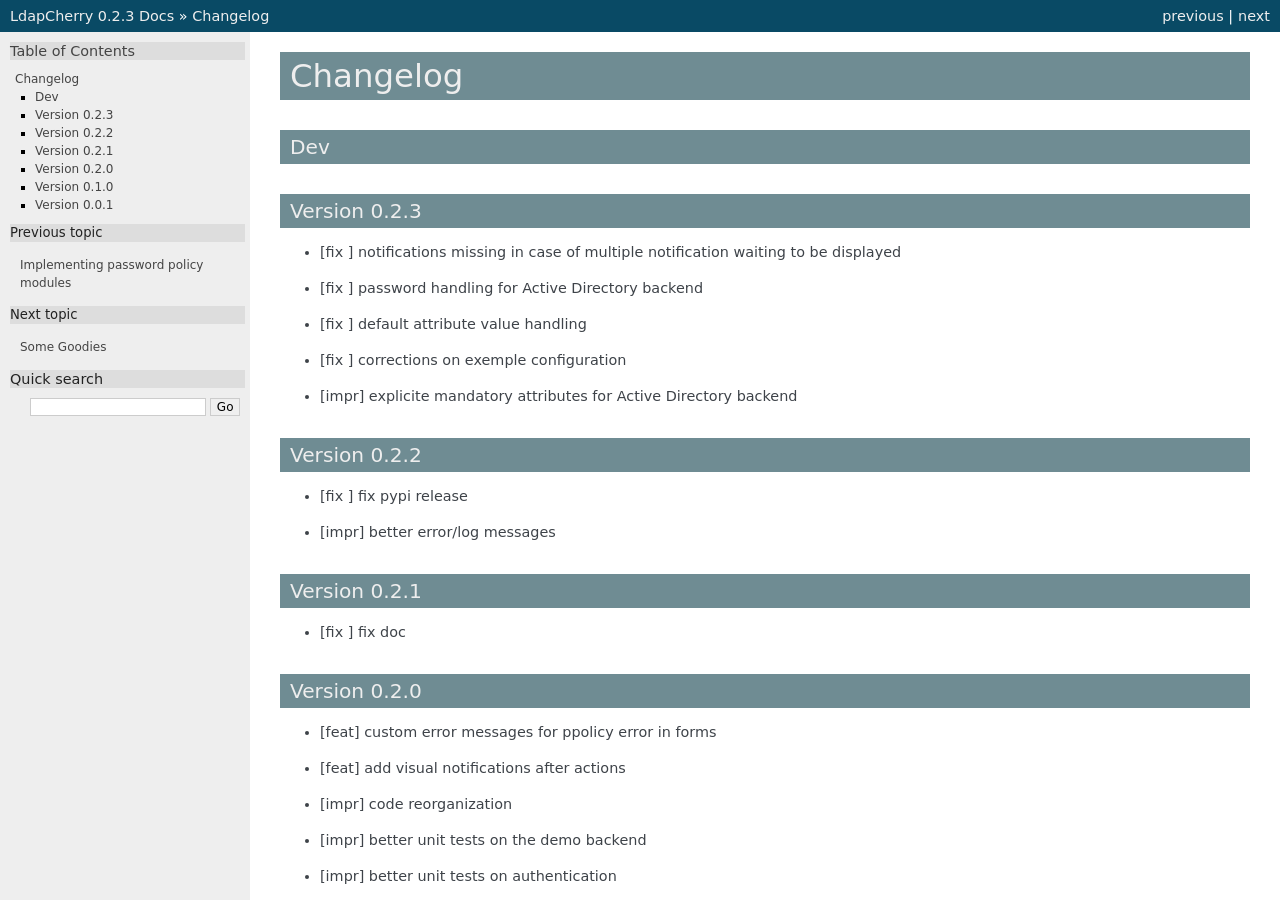
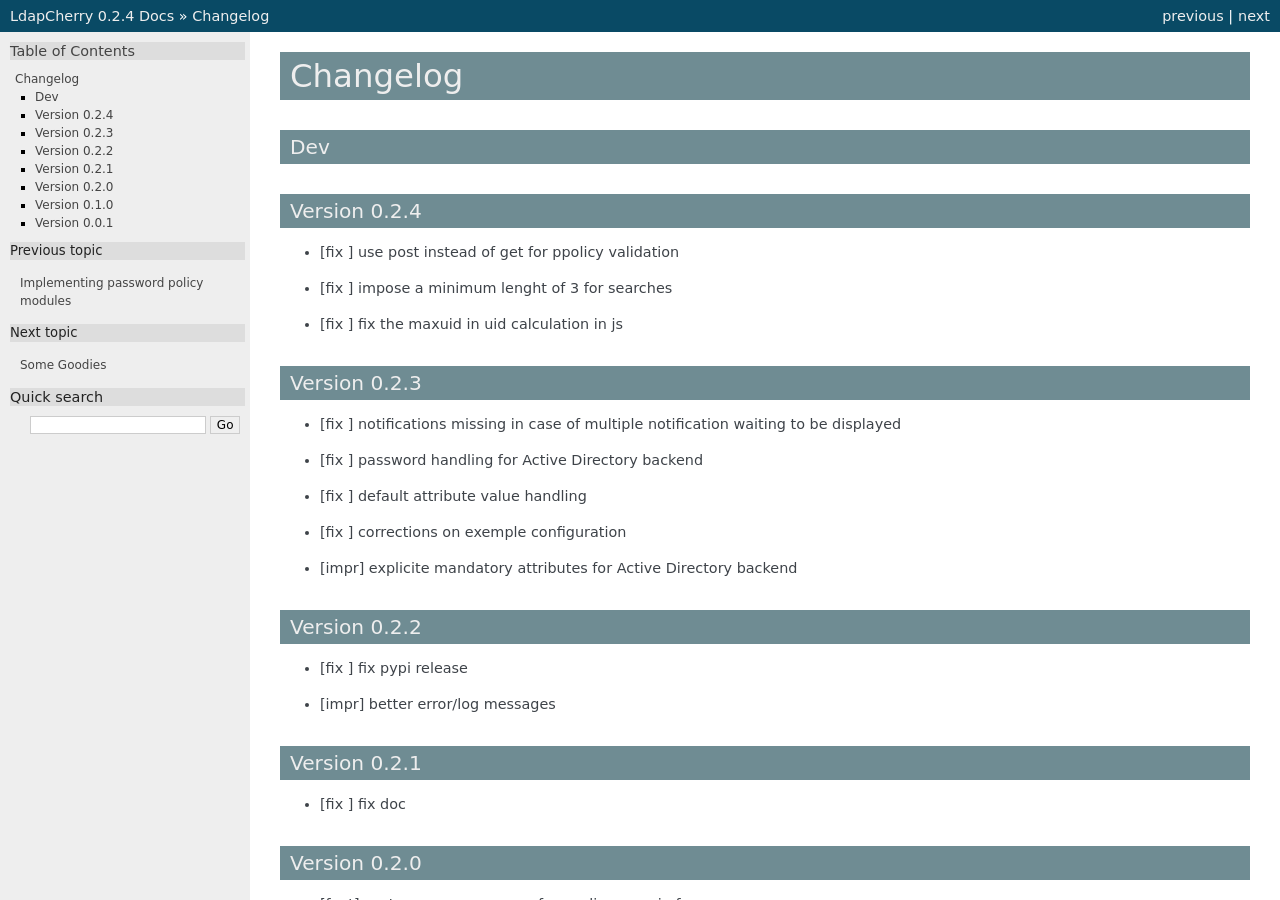
Before and after one commit to kakwa/ldapcherry, a Sphinx documentation site: the page built from docs/changelog.rst, in a window 1280 px wide and 900 px high. Built offline with Sphinx 7.4.7, drawn with Linux system fonts in a browser that asks for light colours; some of the changed text lies outside the part shown.

Commit message:
increment version + changelog + copyright to 2016

```diff
--- a/ChangeLog.rst
+++ b/ChangeLog.rst
@@ -1,6 +1,12 @@
 Dev
 ***
 
+Version 0.2.4
+*************
+
+* [fix ] use post instead of get for ppolicy validation
+* [fix ] impose a minimum lenght of 3 for searches
+* [fix ] fix the maxuid in uid calculation in js
 
 Version 0.2.3
 *************
--- a/docs/conf.py
+++ b/docs/conf.py
@@ -56,7 +56,7 @@
 
 # General information about the project.
 project = u'LdapCherry - Directory Management Interface'
-copyright = u'2015, Pierre-Francois Carpentier'
+copyright = u'2016, Pierre-Francois Carpentier'
 
 # The version info for the project you're documenting, acts as replacement for
 # |version| and |release|, also used in various other places throughout the
@@ -64,7 +64,7 @@
 #
 # The short X.Y version.
 # The full version, including alpha/beta/rc tags.
-release = '0.2.3'
+release = '0.2.4'
 
 # The language for content autogenerated by Sphinx. Refer to documentation
 # for a list of supported languages.
--- a/setup.py
+++ b/setup.py
@@ -109,7 +109,7 @@
 setup(
     name='ldapcherry',
     zip_safe=False,
-    version='0.2.3',
+    version='0.2.4',
     author='Pierre-Francois Carpentier',
     author_email='carpentier.pf@gmail.com',
     packages=[
```
Also changed, not shown: 1 other file.
